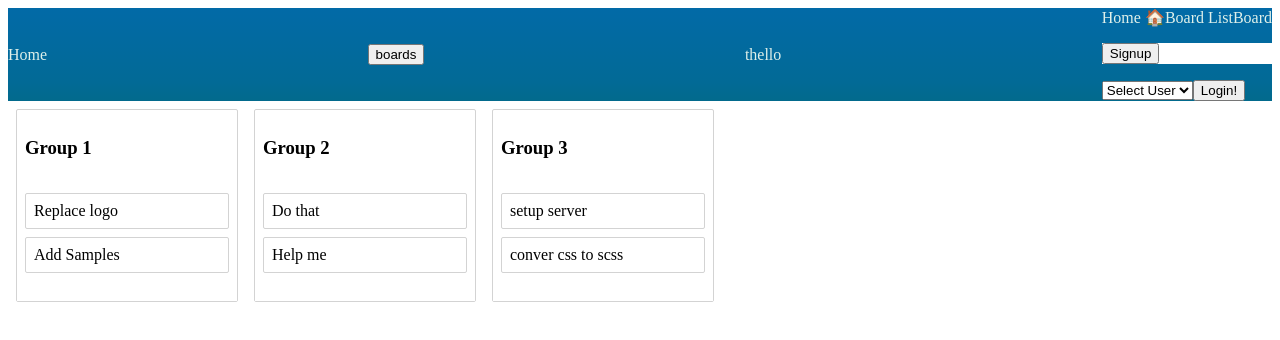
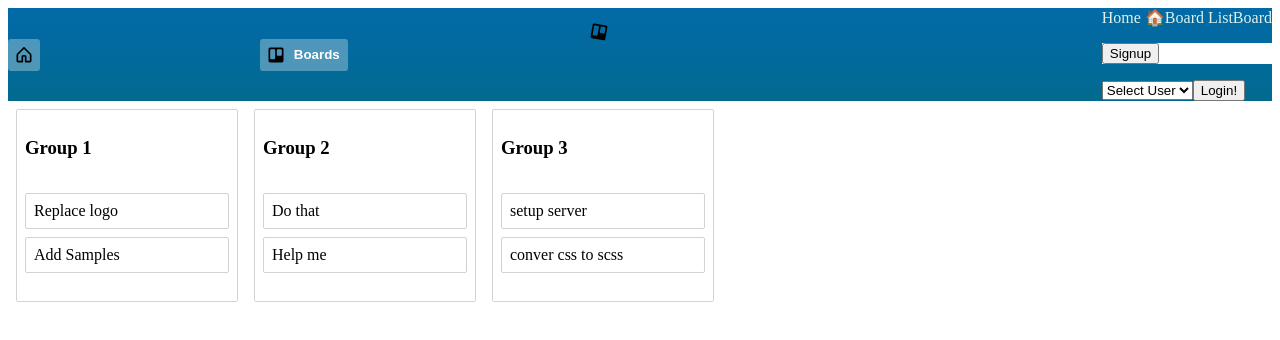
Before and after one commit to moshedabush/thello, a React (Create React App) app: page /board in a window 1280 px wide. Shown: the top 340 px of the page. Built offline with nearby package versions, Linux system fonts and the light colour scheme.

Commit message:
app-header ver 3

```diff
--- a/src/assets/cmps/_app-header.scss
+++ b/src/assets/cmps/_app-header.scss
@@ -27,4 +27,59 @@
     a{
         color: $clr1;
     }
+    .btn-header {
+        background-color: rgba(255, 255, 255, 0.3);
+        border-radius: 3px;
+        border: none;
+        align-items: center;
+        align-self: center;
+        color: #ffffff;
+        display: flex;
+        font-weight: bold;
+        height: 32px;
+        line-height: 32px;
+        margin: 0 4px 0 0;
+        padding: 0 6px 0;
+        white-space: nowrap;
+        transition: 0.15s;
+        cursor: pointer;
+        span {
+            padding: 0 2px 0 8px;
+        }
+        &:hover {
+            background-color: rgba(255, 255, 255, 0.2);
+        }
+        &.new-notific {
+            background-color: #e54c31d6;
+        }
+    }
+    .logo {
+        font-style: normal;
+        transition: 0.15s;
+        // margin: 0 2.2rem; // RESPONSIVE
+        margin: 0 1.2rem;
+        a {
+            text-decoration: none;
+            display: flex;
+        }
+        span {
+            color: rgba(255, 255, 255, 0.5);
+            font-weight: bold;
+            font-size: 20px;
+        }
+        svg {
+            align-self: flex-end;
+        }
+        path {
+            fill: rgba(255, 255, 255, 0.5);
+        }
+        &:hover {
+            path {
+                fill: rgba(255, 255, 255, 0.8);
+            }
+            span {
+                color: rgba(255, 255, 255, 0.8);
+            }
+        }
+    }
 }
--- a/src/cmps/app-header.jsx
+++ b/src/cmps/app-header.jsx
@@ -1,6 +1,8 @@
 import React from 'react'
 import { connect } from 'react-redux'
 import { Link, NavLink } from 'react-router-dom'
+import HomeIcon from '../assets/img/home-icon.svg';
+import BoardIcon from '../assets/img/board-icon.svg';
 
 import routes from '../routes'
 
@@ -24,14 +26,19 @@ class _AppHeader extends React.Component {
         const { user } = this.props
         return (
             <header className="app-header flex ">
-                {/* <button>Home</button> */}
-                <a href="/workspace" >Home</a>
-                {/* <button>boards</button> */}
-                <button >boards</button>
-                <div className="app-title">
+                <a className="btn-header" href="/">
+                <img src={HomeIcon} alt="" />
+                </a>
+                <button className="btn-header" href="/board">
+                <img src={BoardIcon} alt="" />
+                <span>Boards</span>
+                </button>
+                    <div className="logo">
+                <a href="/">
+                <img src={BoardIcon} alt="" />
+                    <span>thello</span></a>
+                    </div>
 
-                <a href="/"><span>thello</span></a>
-                </div>
 
                 <nav>
                     {routes.map(route => <NavLink exact key={route.path} to={route.path}>{route.label}</NavLink>)}
```
Also changed, not shown: src/assets/img/board-icon.svg (added), src/assets/img/home-icon.svg (added).
